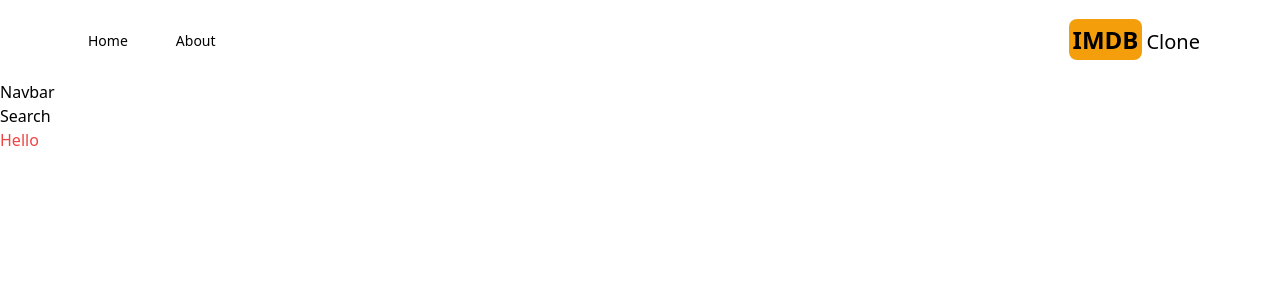
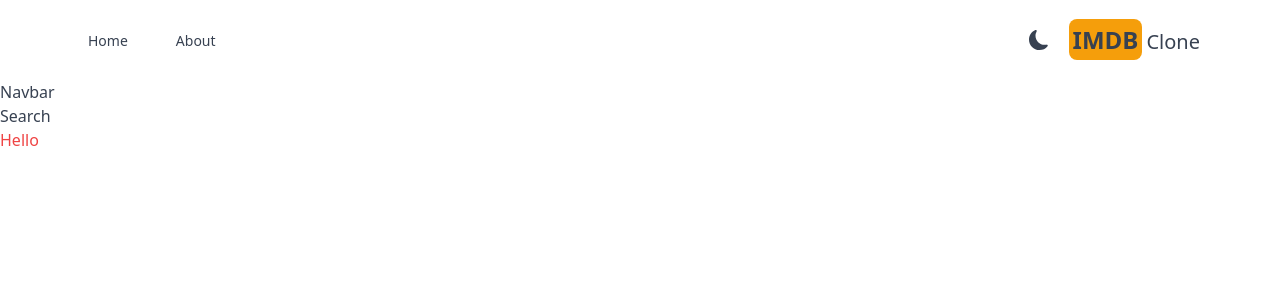
Before and after one commit to SDM-BQA/imdb-clone, a Next.js app: page / in a window 1280 px wide. Shown: the top 300 px of the page. Built offline with nearby package versions, Linux system fonts and the light colour scheme.

Commit message:
working on darkmode using next-theme

```diff
--- a/package.json
+++ b/package.json
@@ -13,6 +13,7 @@
     "eslint": "8.34.0",
     "eslint-config-next": "13.1.6",
     "next": "13.1.6",
+    "next-themes": "^0.2.1",
     "react": "18.2.0",
     "react-dom": "18.2.0",
     "react-icons": "^4.7.1"
--- /dev/null
+++ b/src/app/Providers.jsx
@@ -0,0 +1,15 @@
+"use client"
+
+import { ThemeProvider } from 'next-themes'
+import React from 'react'
+
+export default function Providers({ children }) {
+    return (
+        <ThemeProvider enableSystem={true} attribute="class">
+            <div className='dark:bg-gray-700 dark:text-gray-200 text-gray-700 transition-colors duration-300 min-h-screen select-none'>
+            {children}
+
+            </div>
+        </ThemeProvider>
+    )
+}
--- /dev/null
+++ b/src/app/components/DarkModeSwitch.jsx
@@ -0,0 +1,27 @@
+"use client"
+import React, { useEffect, useState } from 'react'
+import {MdLightMode} from 'react-icons/md'
+import {BsFillMoonFill} from 'react-icons/bs'
+import { useTheme } from 'next-themes'
+
+export default function DarkModeSwitch() {
+
+    const {systemTheme, theme, setTheme} = useTheme()
+    const [mounted, setMounted] = useState(false)
+
+    useEffect(()=>setMounted(true),[])
+
+    const currentTheme = theme === "system" ? systemTheme : theme
+
+  return (
+    <>
+    {mounted && currentTheme === "dark"? (
+
+        <MdLightMode className='text-xl hover:text-amber cursor-pointer' onClick={()=>setTheme('light')}/>
+    ):(
+
+      <BsFillMoonFill className='text-xl hover:text-amber cursor-pointer' onClick={()=>setTheme('dark')}/>
+    )}
+    </>
+  )
+}
--- a/src/app/components/Header.jsx
+++ b/src/app/components/Header.jsx
@@ -3,6 +3,7 @@
 import {AiFillHome} from 'react-icons/ai'
 import {AiFillExclamationCircle} from 'react-icons/ai'
 import Link from 'next/link'
+import DarkModeSwitch from './DarkModeSwitch'
 
 
 export default function Header() {
@@ -12,7 +13,8 @@
         <Menuitem title={"Home"} address="/" Icon={AiFillHome}/>
         <Menuitem title={"About"} address="/about" Icon={AiFillExclamationCircle}/>
       </div>
-      <div className='mx-4'>
+      <div className='mx-4 flex items-center space-x-5'>
+        <DarkModeSwitch/>
         <Link href="/">
             <h2 className='text-2xl'><span className='font-bold bg-amber-500 py-1 px-1 rounded-lg mr-1'>IMDB</span><span className='text-xl hidden sm:inline'>Clone</span></h2>
         </Link>
--- a/src/app/layout.jsx
+++ b/src/app/layout.jsx
@@ -2,11 +2,13 @@
 import Navbar from './components/Navbar'
 import Search from './components/Search'
 import './globals.css'
+import Providers from './Providers'
 
 export default function RootLayout({ children }) {
   return (
     <html lang="en">
       <body>
+        <Providers>
         {/* header */}
       <Header/>
         {/* navbar */}
@@ -14,6 +16,7 @@
         {/* search */}
       <Search/>
         {children}
+        </Providers>
         </body>
     </html>
   )
--- a/tailwind.config.js
+++ b/tailwind.config.js
@@ -12,4 +12,5 @@
     extend: {},
   },
   plugins: [],
+  darkMode: "class",
 }
```
Also changed, not shown: 1 other file (tests, documents, lock files or other folders).
